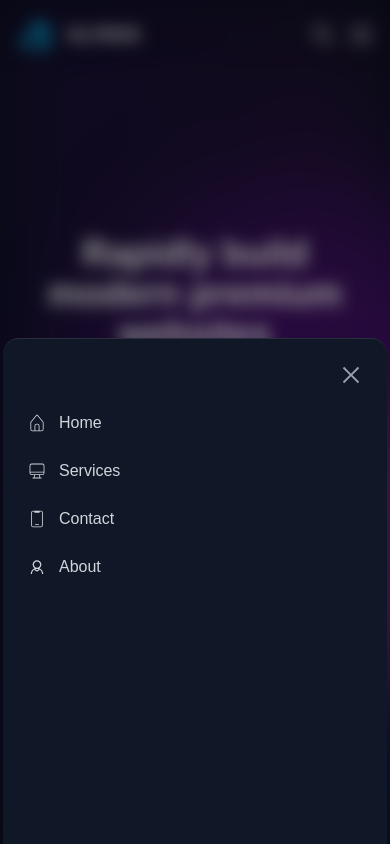
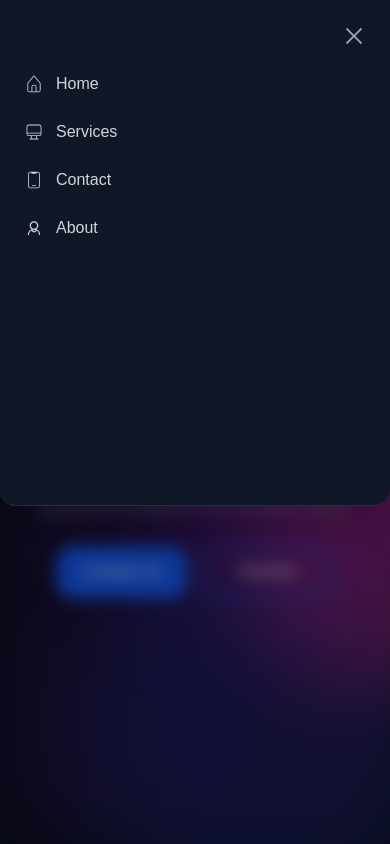
Before and after one commit to athulcoder/klyro5, a Next.js app: page / in a window 390 px wide. Both pictures are taken after a click on the icon 361 px from the left and 35 px from the top of the page. Shown: the top 844 px of the page. Built offline with nearby package versions, Linux system fonts and the light colour scheme.

Commit message:
new hamburger from top

```diff
--- a/components/GradientBackground.js
+++ b/components/GradientBackground.js
@@ -2,6 +2,7 @@
 
 import { motion } from "framer-motion";
 import TypingEffect from "./TypingEffect";
+import Link from "next/link";
 
 export default function GradientBackground() {
   return (
@@ -57,7 +58,7 @@ export default function GradientBackground() {
           className="flex gap-4 my-6"
         >
           <button className="bg-blue-600 py-2 px-4 rounded-2xl w-[130px] hover:border-white hover:border-[2px] cursor-pointer transition-all duration-150">
-            Get start
+            <Link href="/contact"> Contact Us</Link>
           </button>
 
           <button className="hover:border-white py-3 px-6 rounded-2xl w-[130px] cursor-pointer border-[2px] border-blue-600 transition-all duration-150">
--- a/handlers/Hamburger.js
+++ b/handlers/Hamburger.js
@@ -5,17 +5,13 @@ import { useEffect, useState } from "react";
 import { createPortal } from "react-dom";
 
 import { motion, AnimatePresence } from "framer-motion";
-import { CiHome } from "react-icons/ci";
-import { CiDesktop } from "react-icons/ci";
-import { CiBag1 } from "react-icons/ci";
-import { CiMobile3 } from "react-icons/ci";
+import { CiHome, CiDesktop, CiMobile3 } from "react-icons/ci";
 import { LiaUserAltSolid } from "react-icons/lia";
 import { VscChromeClose } from "react-icons/vsc";
 
 export const navItems = [
   { label: "Home", href: "/", icon: CiHome },
   { label: "Services", href: "/services", icon: CiDesktop },
-  // { label: "Works", href: "/works", icon: CiBag1 },
   { label: "Contact", href: "/contact", icon: CiMobile3 },
   { label: "About", href: "/about", icon: LiaUserAltSolid },
 ];
@@ -36,16 +32,16 @@ export default function SideNavPanel({ isOpen, onClose }) {
           initial={{ opacity: 0 }}
           animate={{ opacity: 1 }}
           exit={{ opacity: 0 }}
-          className="fixed inset-0 z-[9999] bg-black/40 backdrop-blur-sm flex justify-center items-end"
+          className="fixed inset-0 z-[9999] bg-black/40 backdrop-blur-sm flex justify-center items-start"
           onClick={onClose}
         >
           <motion.div
-            initial={{ y: "100%" }}
+            initial={{ y: "-100%" }}
             animate={{ y: 0 }}
-            exit={{ y: "100%" }}
+            exit={{ y: "-100%" }}
             transition={{ type: "tween", ease: "easeOut", duration: 0.3 }}
             onClick={(e) => e.stopPropagation()}
-            className="w-full max-w-sm h-[60vh] bg-[#101726] overflow-y-auto border-t border-white/10 shadow-2xl p-6 rounded-t-2xl"
+            className="w-full h-[60vh] bg-[#101726] overflow-y-auto border-b border-white/10 shadow-2xl p-6 rounded-b-2xl"
           >
             <div className="flex justify-end mb-6">
               <button
@@ -56,7 +52,7 @@ export default function SideNavPanel({ isOpen, onClose }) {
               </button>
             </div>
 
-            <nav className="flex flex-col gap-6">
+            <nav className="flex flex-col gap-6 items-start">
               {navItems.map(({ href, label, icon: Icon }) => (
                 <Link
                   key={href}
```
